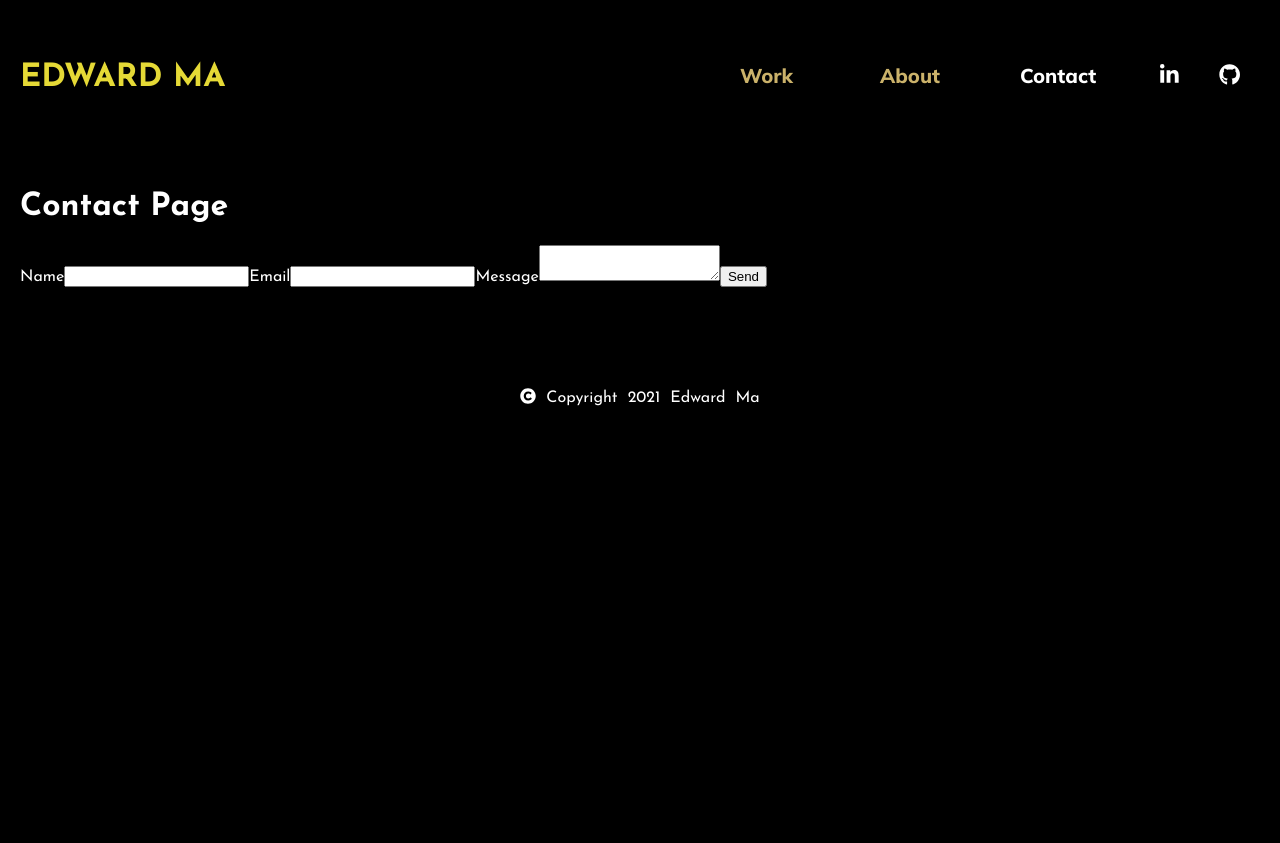
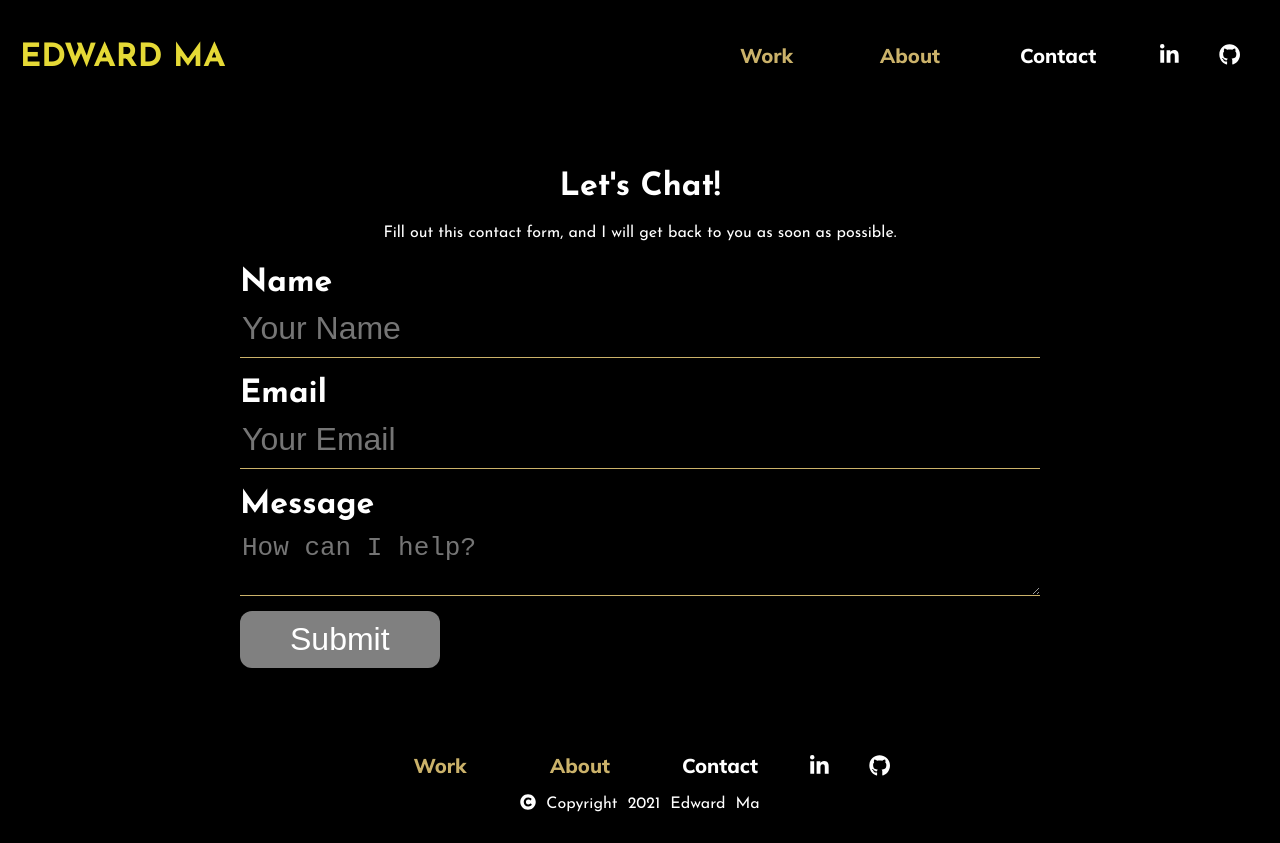
Before and after one commit to maahokgit/maahokgit.github.io, a React (Create React App) app: page /contact in a window 1280 px wide. Before the commit the page ends 800 px from the top, so only its background shows below. Built offline with nearby package versions, Linux system fonts and the light colour scheme.

Commit message:
contact form finished

```diff
--- a/src/components/Navigation/NavBar/NavBar.js
+++ b/src/components/Navigation/NavBar/NavBar.js
@@ -1,4 +1,4 @@
-import React, { useState } from "react";
+import React  from "react";
 import Logo from "../../Logo/Logo";
 import NavigationItems from "../NavigationItems/NavigationItems";
 import SideBarDrawer from "../SideBar/SideBarDrawer/SideBarDrawer";
@@ -6,20 +6,20 @@ import SideBarDrawer from "../SideBar/SideBarDrawer/SideBarDrawer";
 import Style from "./NavBar.module.css";
 
 const NavBar = (props) => {
-  const [scrolling, SetScrolling] = useState(false);
+  // const [scrolling, SetScrolling] = useState(false);
 
-  const checkOnScrollHandler = () => {
-    if (window.scrollY < 50) {
-      SetScrolling(false);
-    } else if (window.scrollY > 50) {
-      SetScrolling(true);
-    }
-  };
-  window.addEventListener("scroll", checkOnScrollHandler);
+  // const checkOnScrollHandler = () => {
+  //   if (window.scrollY < 50) {
+  //     SetScrolling(false);
+  //   } else if (window.scrollY > 50) {
+  //     SetScrolling(true);
+  //   }
+  // };
+  // window.addEventListener("scroll", checkOnScrollHandler);
 
   return (
     <header
-      className={[Style.NavBar, scrolling ? Style.onScroll : ""].join(" ")}
+      className={Style.NavBar}
     >
       <Logo />
       <nav className={Style.DeskTopOnly}>
--- a/src/components/Navigation/NavBar/NavBar.module.css
+++ b/src/components/Navigation/NavBar/NavBar.module.css
@@ -2,7 +2,7 @@
   height: 70px;
   padding: 20px;
   color: #cbb26a;
-  margin: 20px auto;
+  margin: 0 auto 20px auto;
   display: flex;
   align-items: center;
 }
@@ -12,13 +12,13 @@
   margin: auto 0 auto auto;
 }
 
-.onScroll {
+/* .onScroll {
   background: rgb(203,178,106);
   background: -moz-linear-gradient(90deg, rgba(203,178,106,1) 20%, rgba(229,217,54,1) 50%, rgba(0,0,0,1) 75%);
   background: -webkit-linear-gradient(90deg, rgba(203,178,106,1) 20%, rgba(229,217,54,1) 50%, rgba(0,0,0,1) 75%);
   background: linear-gradient(90deg, rgba(203,178,106,1) 20%, rgba(229,217,54,1) 50%, rgba(0,0,0,1) 75%);
   filter: progid:DXImageTransform.Microsoft.gradient(startColorstr="#cbb26a",endColorstr="#000000",GradientType=1);
-}
+} */
 
 @media (max-width: 800px) {
   .DeskTopOnly {
--- a/src/containers/Footer/Footer.js
+++ b/src/containers/Footer/Footer.js
@@ -2,9 +2,13 @@ import { FontAwesomeIcon } from "@fortawesome/react-fontawesome";
 import { faCopyright } from "@fortawesome/free-solid-svg-icons";
 
 import Style from "./Footer.module.css";
+import NavigationItems from "../../components/Navigation/NavigationItems/NavigationItems";
 
 const footer = () => (
   <footer className={Style.Footer}>
+    <nav>
+      <NavigationItems />
+    </nav>
     <p>
       <FontAwesomeIcon icon={faCopyright} color="white" /> Copyright{" "}
       {new Date().getFullYear()} Edward Ma
--- a/src/containers/Footer/Footer.module.css
+++ b/src/containers/Footer/Footer.module.css
@@ -5,6 +5,11 @@
   margin-top: 50px;
 }
 
+footer nav {
+  max-width: fit-content;
+  margin: 0 auto;
+}
+
 .Footer p {
   color: white;
   font-size: medium;
--- a/src/containers/content/AboutPage/AboutPage.js
+++ b/src/containers/content/AboutPage/AboutPage.js
@@ -1,3 +1,15 @@
-const aboutPage = () => <h1>About Page</h1>;
+import { useEffect } from "react";
 
-export default aboutPage;
+const AboutPage = () => {
+
+    useEffect(() =>{
+        console.log('[useEffect] - /about')
+        document.title = 'About Me - Edward Ma'
+    }, [])
+    return (
+      <h1>About Page</h1>
+    )
+}
+;
+
+export default AboutPage;
--- a/src/containers/content/ContactPage/ContactPage.js
+++ b/src/containers/content/ContactPage/ContactPage.js
@@ -1,39 +1,72 @@
 import emailjs from "emailjs-com";
+import { useEffect, useState } from "react";
 
-const contactPage = () => {
+import Style from "./ContactPage.module.css";
+
+const ContactPage = () => {
+  useEffect(() => {
+    console.log("[useEffect] - /contact");
+    document.title = "Let's Chat - Edward Ma";
+  }, []);
+
+  const [validateEmail, setValidateEmail] = useState(false);
+  const [message, setMessage] = useState("");
+
+  const validateEmailHandler = (event) => {
+    const emailReg = /^(([^<>()[\]\\.,;:\s@"]+(\.[^<>()[\]\\.,;:\s@"]+)*)|(".+"))@((\[[0-9]{1,3}\.[0-9]{1,3}\.[0-9]{1,3}\.[0-9]{1,3}\])|(([a-zA-Z\-0-9]+\.)+[a-zA-Z]{2,}))$/;
+    if (emailReg.test(event.target.value)) {
+      setValidateEmail(true);
+      setMessage("");
+    } else {
+      setValidateEmail(false);
+      setMessage("Please enter a valid email");
+    }
+  };
+
   const sendEmail = (e) => {
     e.preventDefault();
-    emailjs
-      .sendForm(
-        process.env.REACT_APP_EMAILJI_SERVICE_ID,
-        process.env.REACT_APP_EMAILJI_TEMPLATE_ID,
-        e.target,
-        process.env.REACT_APP_EMAILJI_USER_ID
-      )
-      .then(
-        (result) => {
-          console.log(result.text);
-        },
-        (error) => {
-          console.log(error.text);
-        }
-      );
+    console.log(e.target);
+    // emailjs
+    //   .sendForm(
+    //     process.env.REACT_APP_EMAILJI_SERVICE_ID,
+    //     process.env.REACT_APP_EMAILJI_TEMPLATE_ID,
+    //     e.target,
+    //     process.env.REACT_APP_EMAILJI_USER_ID
+    //   )
+    //   .then(
+    //     (result) => {
+    //       console.log(result.text);
+    //     },
+    //     (error) => {
+    //       console.log(error.text);
+    //     }
+    //   );
   };
 
   return (
-    <>
-      <h1>Contact Page</h1>
-      <form className="contact-form" onSubmit={sendEmail}>
+    <div className={Style.ContactPage}>
+      <h1>Let's Chat!</h1>
+      <p>
+        Fill out this contact form, and I will get back to you as soon as
+        possible.
+      </p>
+      <form className={Style.ContactForm} onSubmit={sendEmail}>
         <label>Name</label>
-        <input type="text" name="from_name" />
+        <input type="text" name="from_name" placeholder="Your Name" />
         <label>Email</label>
-        <input type="email" name="reply_to" />
+        <input
+          type="email"
+          name="reply_to"
+          placeholder="Your Email"
+          onChange={(e) => validateEmailHandler(e)}
+        />
+        {message !== "" ? <span>{message}</span> : null}
         <label>Message</label>
-        <textarea name="message" />
-        <input type="submit" value="Send" />
+        <textarea name="message" placeholder="How can I help?" />
+        <button disabled={!validateEmail}>Submit</button>
       </form>
-    </>
+    </div>
   );
 };
 
-export default contactPage;
+export default ContactPage;
--- /dev/null
+++ b/src/containers/content/ContactPage/ContactPage.module.css
@@ -0,0 +1,88 @@
+.ContactPage {
+  text-align: center;
+}
+
+.ContactForm {
+  display: flex;
+  flex-flow: column;
+  max-width: 800px;
+  margin: auto;
+}
+
+.ContactForm span,
+.ContactForm label {
+  text-align: left;
+}
+
+.ContactForm span {
+  color: red;
+}
+.ContactForm label {
+  font-size: xx-large;
+  padding: 10px 0;
+  font-weight: bold;
+}
+
+.ContactForm input {
+  margin-bottom: 10px;
+}
+input[type="text"],
+input[type="email"] {
+    padding-bottom: 10px;
+}
+
+input[type="text"],
+input[type="email"],
+textarea {
+  font-size: xx-large;
+  background: none;
+  border: none;
+  border-bottom: 1px solid #cbb26a;
+  color: white;
+  font-weight:normal;
+}
+
+input[type="text"]:focus,
+input[type="email"]:focus, textarea:focus {
+  outline: none;
+  border-bottom: 1px solid white;
+}
+
+button {
+  background: #cbb26a;
+  border-radius: 12px;
+  border: none;
+  color: white;
+  padding: 10px 50px;
+  text-align: center;
+  text-decoration: none;
+  display: inline-block;
+  cursor: pointer;
+  font-size: xx-large;
+  width: fit-content;
+  margin-top: 15px;
+}
+
+button:hover:not([disabled]) {
+  transform: scale(0.8);
+}
+
+button:disabled {
+  background: grey;
+  cursor: not-allowed;
+}
+
+@media (max-width: 800px) {
+  .ContactForm span,
+  .ContactForm label,
+  input[type="text"],
+  input[type="email"],
+  textarea {
+    text-align: center;
+  }
+
+  button {
+    margin-left: auto;
+    margin-right: auto;
+  }
+}
--- a/src/containers/content/LandingPage/LandingPage.js
+++ b/src/containers/content/LandingPage/LandingPage.js
@@ -1,3 +1,13 @@
-const landingPage = () => <h1>Landing Page</h1>;
+import { useEffect } from "react";
 
-export default landingPage;
+const LandingPage = () => {
+    useEffect(() => {
+        console.log("[useEffect] - /");
+        document.title = "Edward Ma";
+      }, []);
+    return (
+        <h1>Landing Page</h1>
+    )
+};
+
+export default LandingPage;
--- a/src/containers/content/WorkPage/WorkPage.js
+++ b/src/containers/content/WorkPage/WorkPage.js
@@ -1,3 +1,13 @@
-const workPage = () => <h1>Work Page</h1>;
+import { useEffect } from "react";
 
-export default workPage;
+const WorkPage = () => {
+    useEffect(() => {
+        console.log("[useEffect] - /work");
+        document.title = "My Work - Edward Ma";
+      }, []);
+      return (
+          <h1>Work Page</h1>
+      )
+};
+
+export default WorkPage;
--- a/src/hoc/Layout/Layout.module.css
+++ b/src/hoc/Layout/Layout.module.css
@@ -1,5 +1,6 @@
 .Layout main {
     color: white;
     padding: 20px;
+    max-width: 1400px;
     margin: 0 auto;
 }
```
Also changed, not shown: src/assets/img/hi.png (added).
